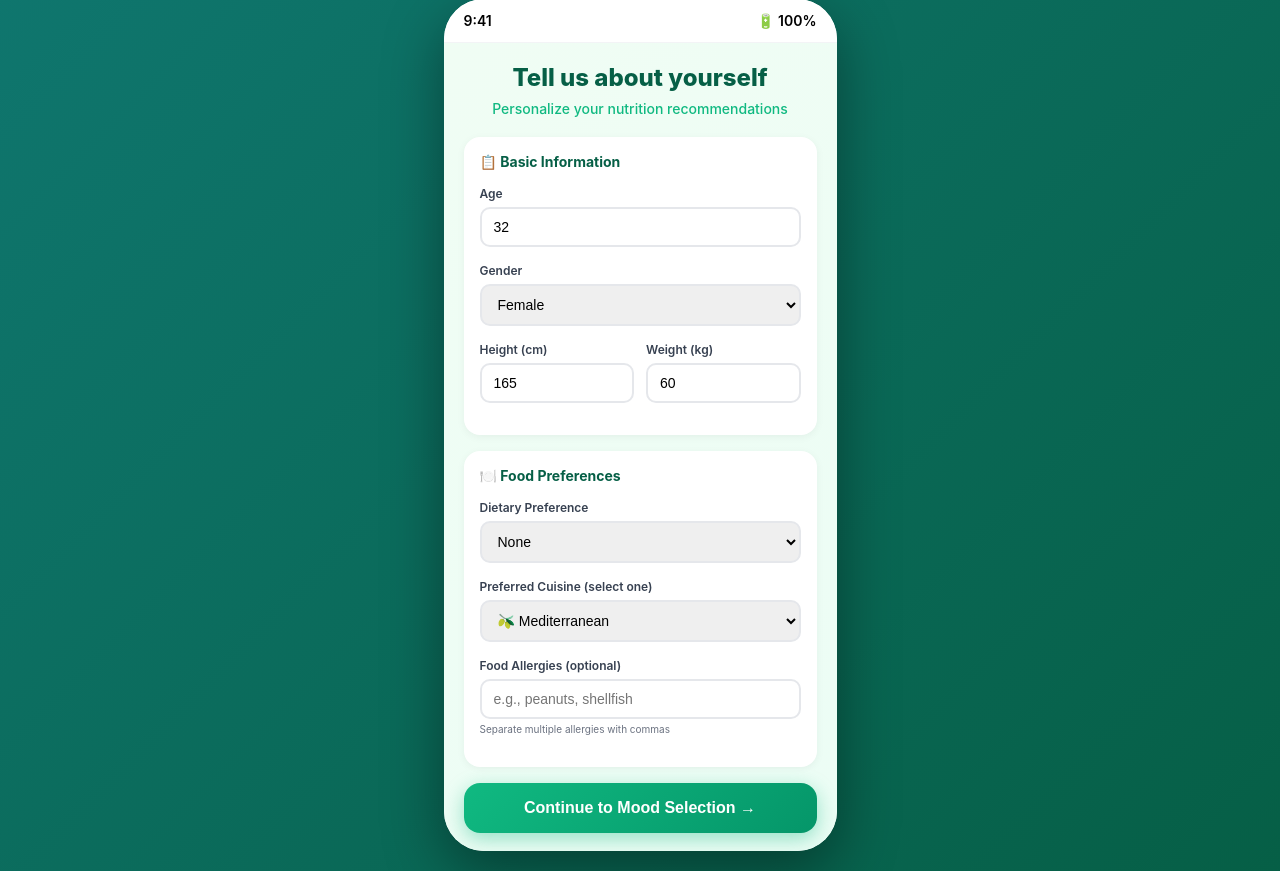
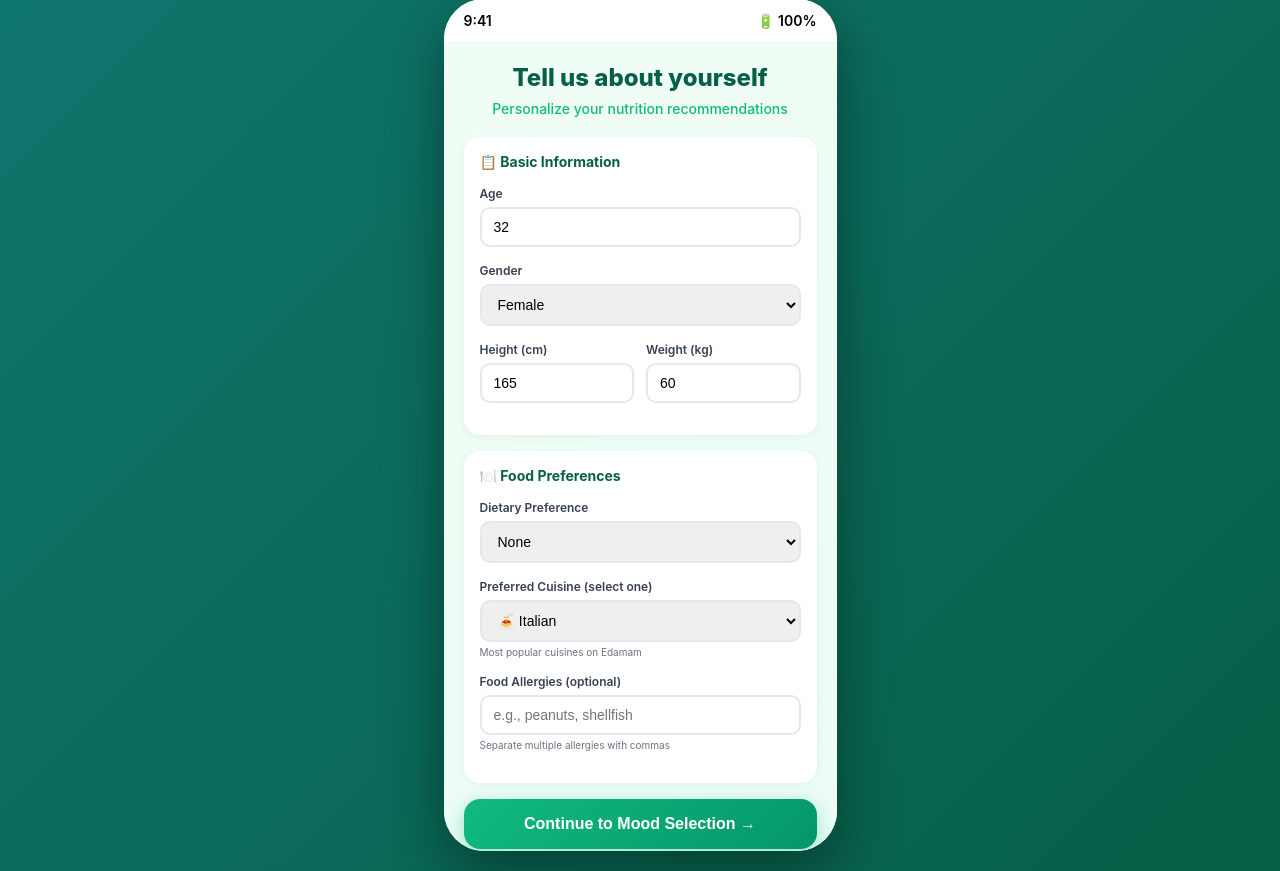
Before and after one commit to ngsiokun/SavorMeDeviceSensitive, a Flask app: page /profile in a window 1280 px wide. Shown: the part 21-892 px from the top of the page. Run offline with Flask 3, Linux system fonts and the light colour scheme.

Commit message:
Simplify cuisine selection to 4 most popular + Surprise Me
Top 4 most common cuisines on Edamam (by recipe availability):
1. American - Largest recipe collection
2. Italian - Very popular, pasta/pizza/etc
3. Asian - Broad category, many options
4. Mexican - Popular and widely available

Plus:
- Surprise Me - Random cuisine (no filter)

Removed less common options to keep UI simple and ensure
good recipe availability for all choices.

```diff
--- a/demo_app/templates/profile.html
+++ b/demo_app/templates/profile.html
@@ -76,13 +76,13 @@
                         <div class="form-group">
                             <label>Preferred Cuisine (select one)</label>
                             <select id="cuisine" name="cuisine" required>
-                                <option value="Mediterranean" selected>🫒 Mediterranean</option>
-                                <option value="Italian">🍝 Italian</option>
+                                <option value="Surprise Me">🎲 Surprise Me</option>
+                                <option value="American">🍔 American</option>
+                                <option value="Italian" selected>🍝 Italian</option>
                                 <option value="Asian">🍜 Asian</option>
-                                <option value="Chinese">🥢 Chinese</option>
                                 <option value="Mexican">🌮 Mexican</option>
-                                <option value="Surprise Me">🎲 Surprise Me</option>
                             </select>
+                            <div class="helper-text">Most popular cuisines on Edamam</div>
                         </div>
 
                         <div class="form-group">
```
